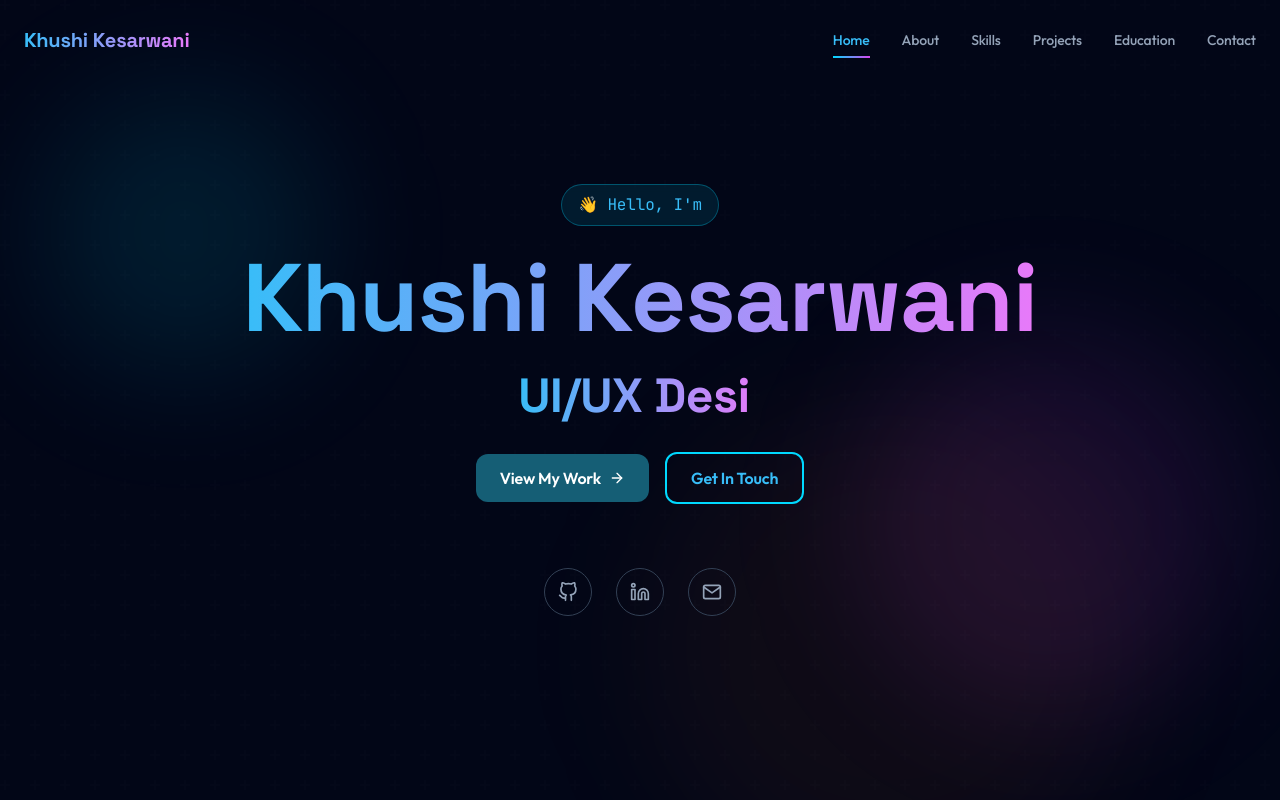
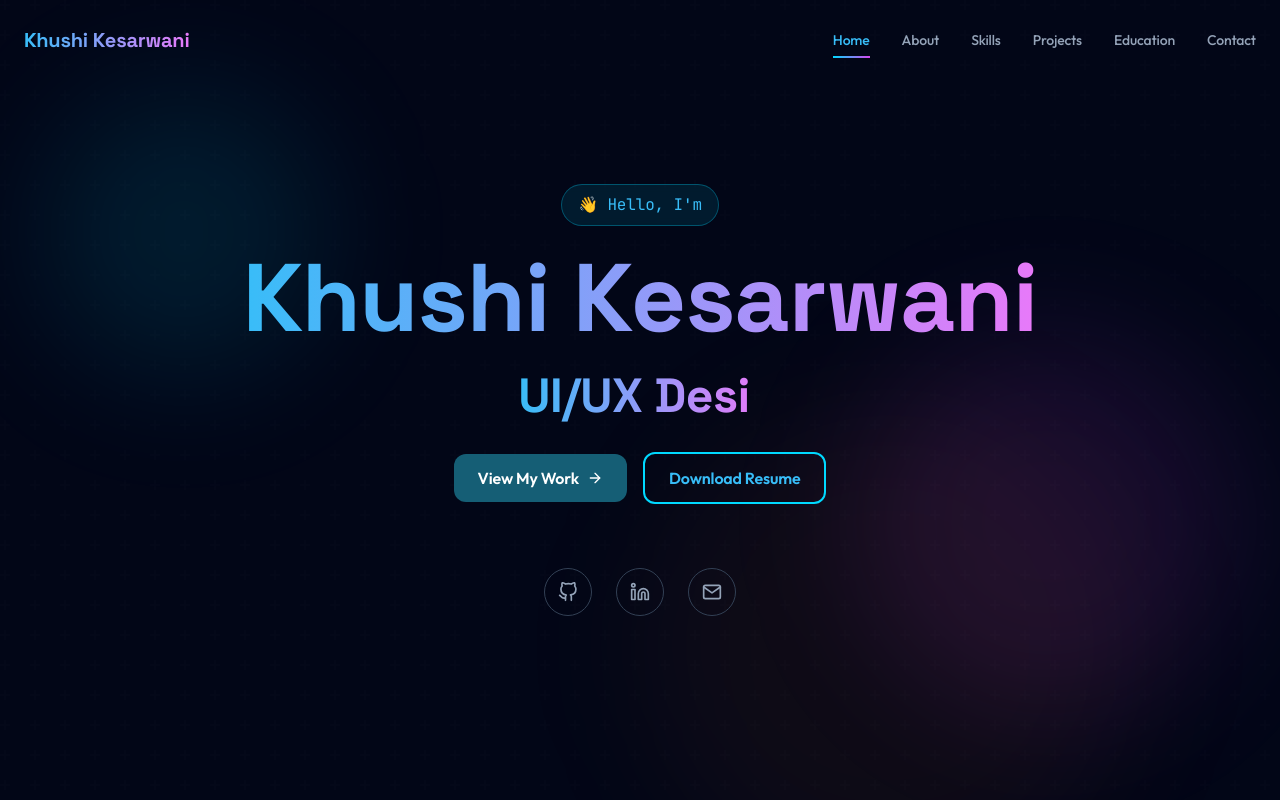
Before and after one commit to kesarwanikhushi/portfolio-khushi, a React (Vite) app in the folder client/: page / in a window 1280 px wide. Shown: the top 800 px of the page. Built offline with nearby package versions, Linux system fonts and the light colour scheme.

Commit message:
Added download resume button

```diff
--- a/client/src/components/Hero.jsx
+++ b/client/src/components/Hero.jsx
@@ -116,9 +116,14 @@ const Hero = () => {
               View My Work
               <FiArrowRight className="ml-2 group-hover:translate-x-1 transition-transform" />
             </button>
-            <button onClick={() => scrollToSection('contact')} className="btn-outline">
-              Get In Touch
-            </button>
+            <a
+              href="https://drive.google.com/file/d/1dxe1iGmhxzm970_mhJcHWQIsepqajKNy/view?usp=sharing"
+              target="_blank"
+              rel="noopener noreferrer"
+              className="btn-outline"
+            >
+              Download Resume
+            </a>
           </motion.div>
 
           {/* Social Links */}
```
